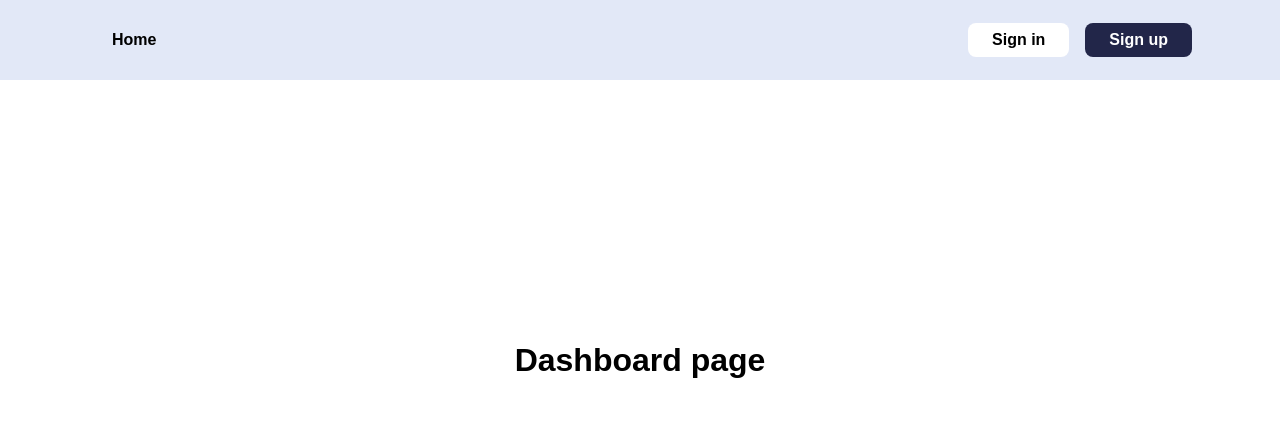
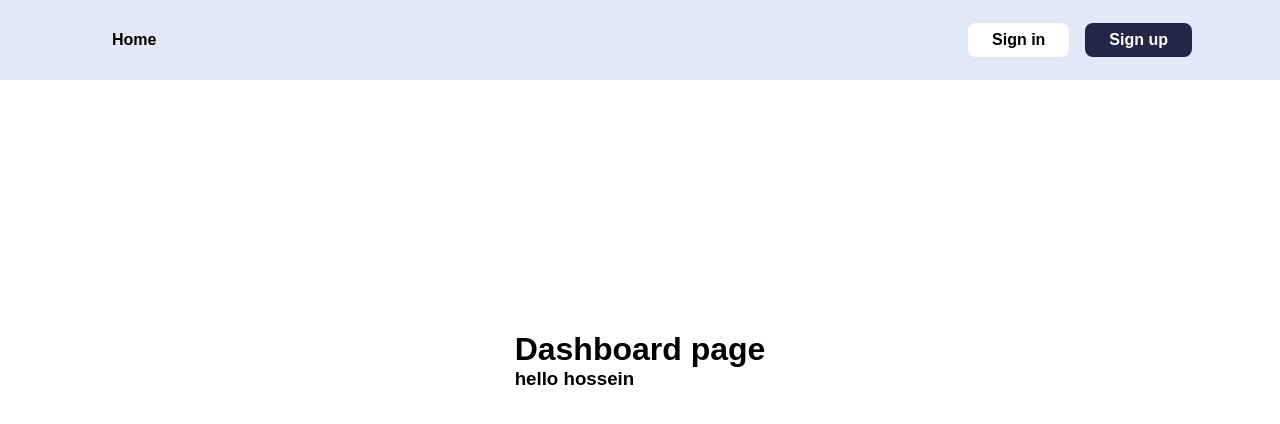
Before and after one commit to hoss7464/jsonServer, a React (Create React App) app: page /dashboard in a window 1280 px wide. Shown: the top 424 px of the page. Built offline with nearby package versions, Linux system fonts and the light colour scheme.

Commit message:
New changes

```diff
--- a/src/Pages/Dashboard/Dashboard.jsx
+++ b/src/Pages/Dashboard/Dashboard.jsx
@@ -8,6 +8,7 @@ const Dashboard = () => {
         <DashboardWrapper>
           <div>
             <h1>Dashboard page</h1>
+            <h3>hello hossein</h3>
           </div>
 
         </DashboardWrapper>
```
